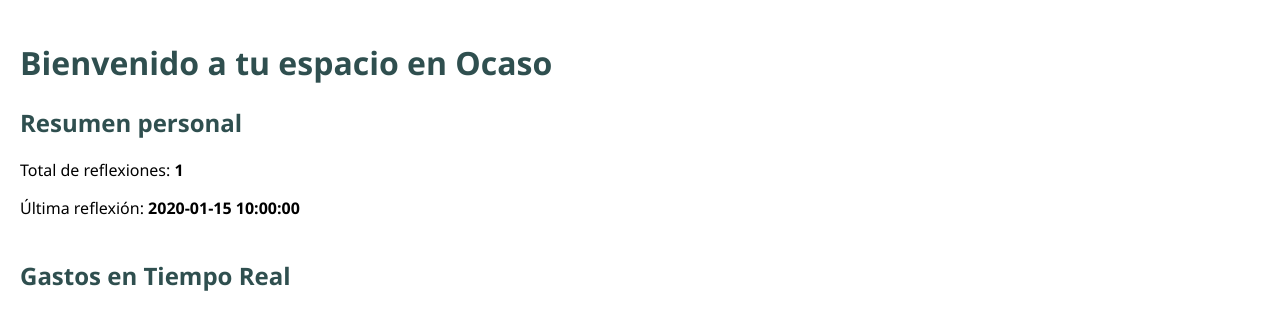
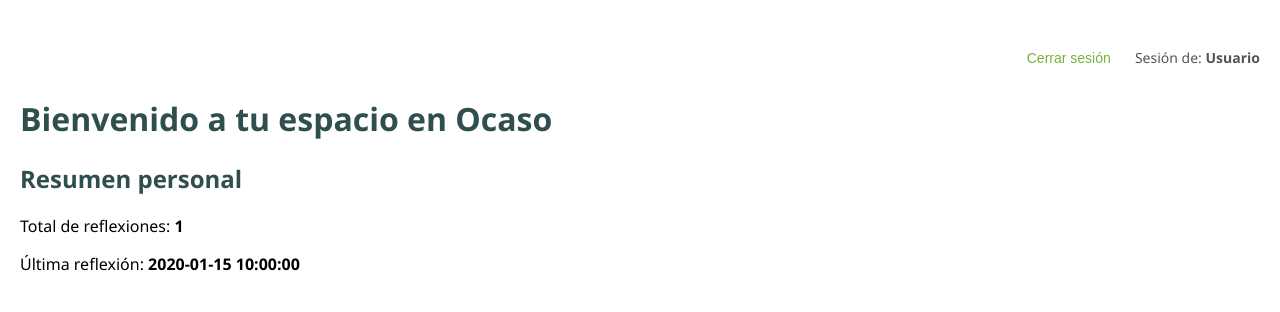
Before and after one commit to agasamue/OcasoProyect, a Flask app: template app/templates/index.html in a window 1280 px wide. Shown: the top 312 px of the page. Run offline with Flask 3, Linux system fonts and the light colour scheme; the template is opened without the code that fills it: most values are stand-ins (such as "Sample title", 1, 10 or a date in 2020).

Commit message:
Update index.html

```diff
--- a/app/templates/index.html
+++ b/app/templates/index.html
@@ -19,11 +19,27 @@
       background-color: #78b13f; color: white; border: none; padding: 10px 20px;
       border-radius: 6px; cursor: pointer; margin-top: 10px;
     }
+    .pin-btn {
+      background: none;
+      color: #78b13f;
+      border: none;
+      font-size: 14px;
+      margin-top: 20px;
+      cursor: pointer;
+    }
     canvas { max-width: 100%; height: auto; }
     pre { background: #f5f5f5; padding: 10px; overflow-y: auto; max-height: 200px; }
   </style>
 </head>
 <body>
+
+  <!-- Encabezado de sesión -->
+  <div style="text-align: right;">
+    <form method="GET" action="{{ url_for('main.logout') }}" style="display: inline;">
+      <button class="pin-btn">Cerrar sesión</button>
+    </form>
+    <span style="color: #555; font-size: 14px;">Sesión de: <strong>{{ session.get('username', 'Usuario') }}</strong></span>
+  </div>
 
   <h1>Bienvenido a tu espacio en Ocaso</h1>
 
@@ -77,7 +93,7 @@
     </p>
 
     <form method="GET" action="/dashboard">
-      <button style="background:none; color:#555; border:none; text-decoration: underline;">Seguir reflexionando más tarde</button>
+      <button class="pin-btn">Seguir reflexionando más tarde</button>
     </form>
   </div>
   {% endif %}
```
